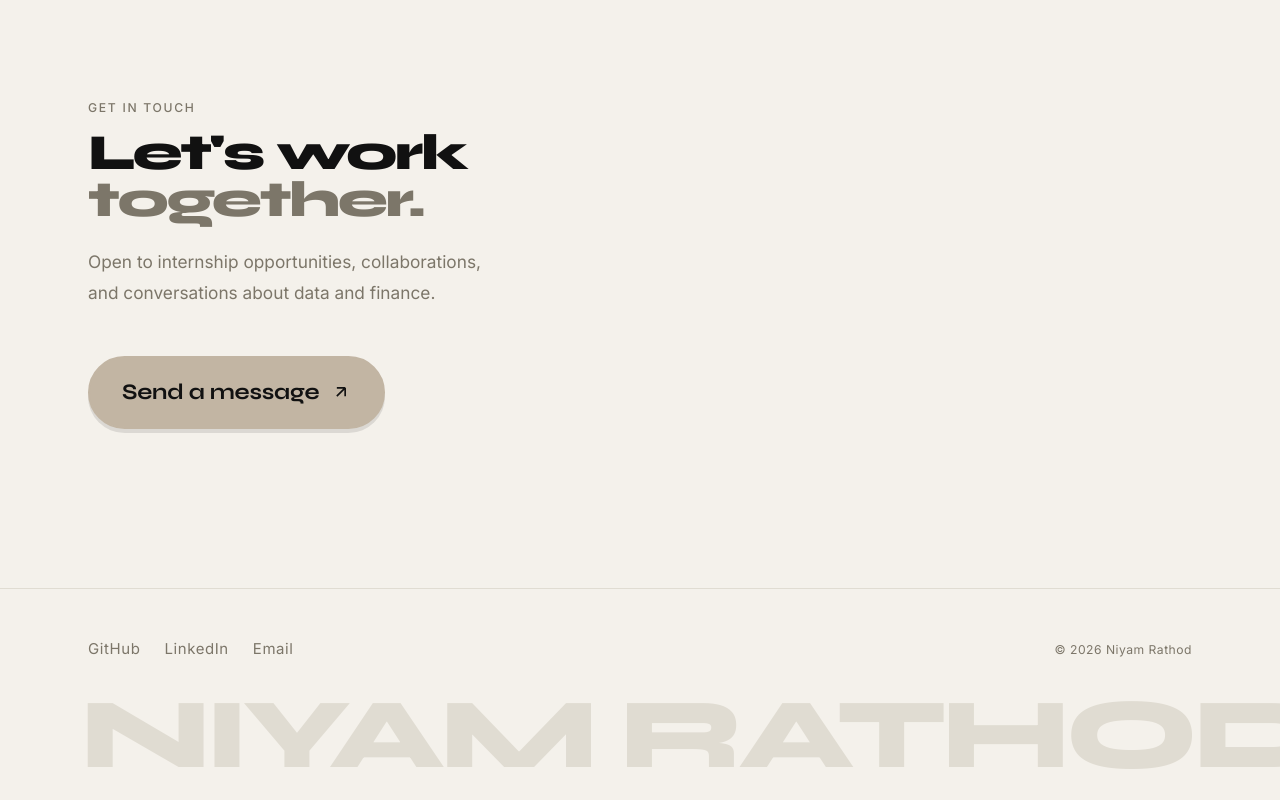
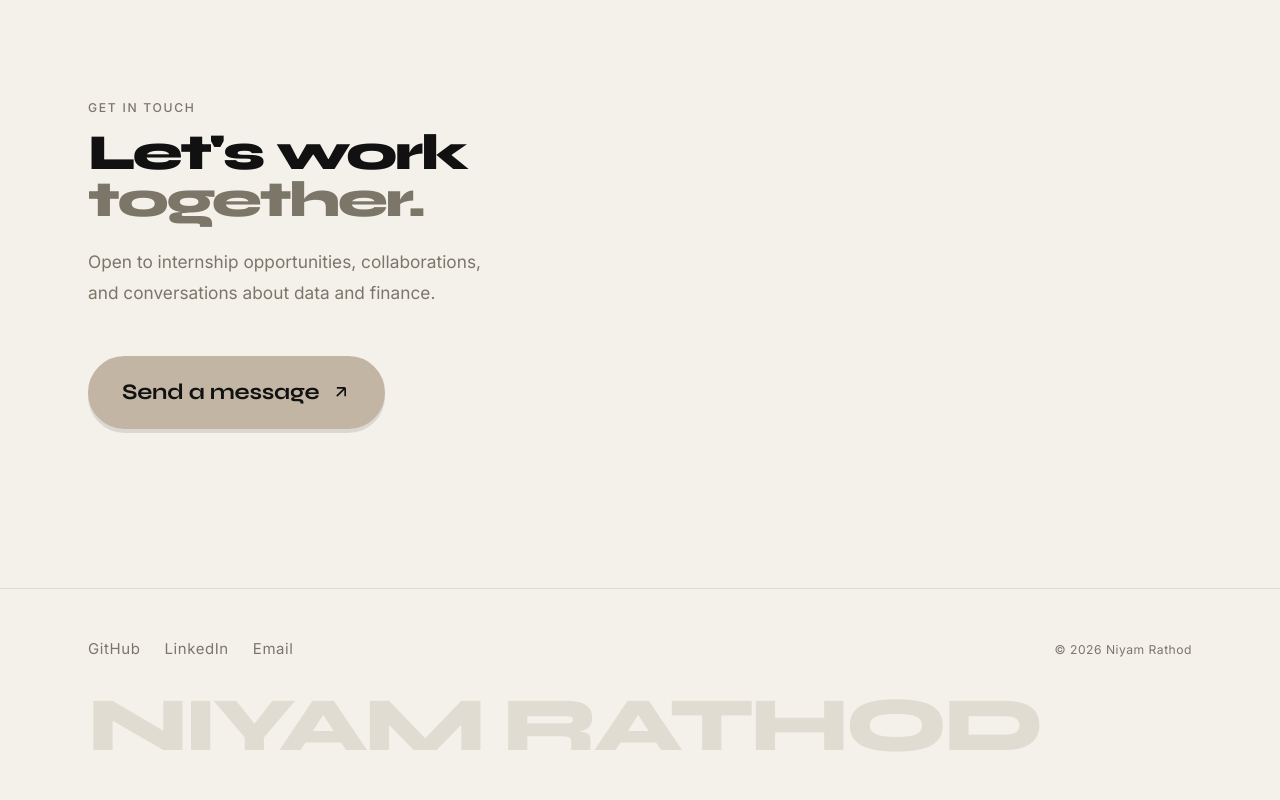
Before and after one commit to niyamrathod/niyamrathod.github.io, a plain HTML site: page index.html in a window 1280 px wide. Shown: the part 2852-3652 px from the top of the page. Drawn offline with nearby package versions, Linux system fonts and the light colour scheme.

Commit message:
fix footer wordmark: smaller size, remove bleed so full name fits

```diff
--- a/css/style.css
+++ b/css/style.css
@@ -569,14 +569,14 @@ ul { list-style: none; }
 }
 .footer__wordmark {
   font-family: var(--font-display);
-  font-size: clamp(2.5rem, 7.8vw, 8rem);
+  font-size: clamp(2rem, 6vw, 6.5rem);
   font-weight: 800;
   letter-spacing: -0.045em;
   line-height: 0.82;
   color: var(--color-border);
   white-space: nowrap;
   user-select: none;
-  margin-left: calc(var(--gutter) * -0.15);
+  margin-left: 0;
 }
 
 /* ============================================================
```
